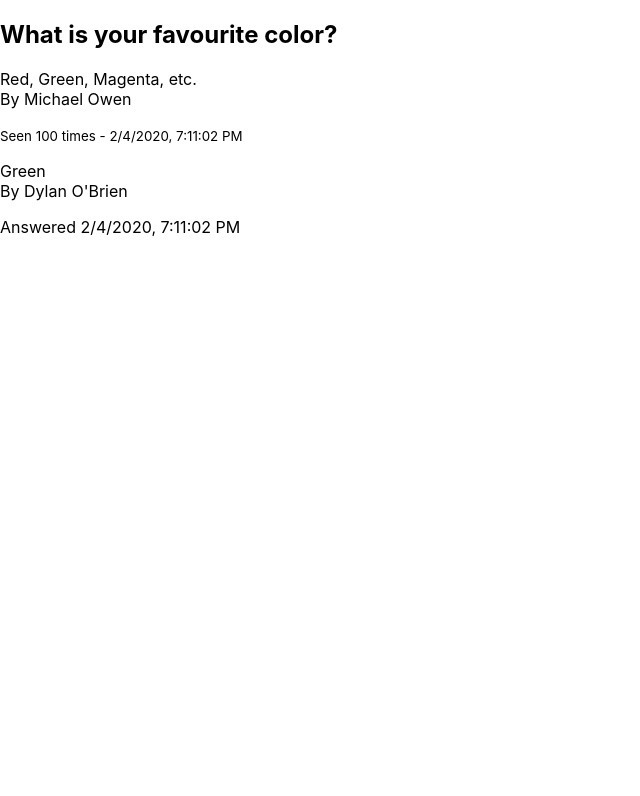
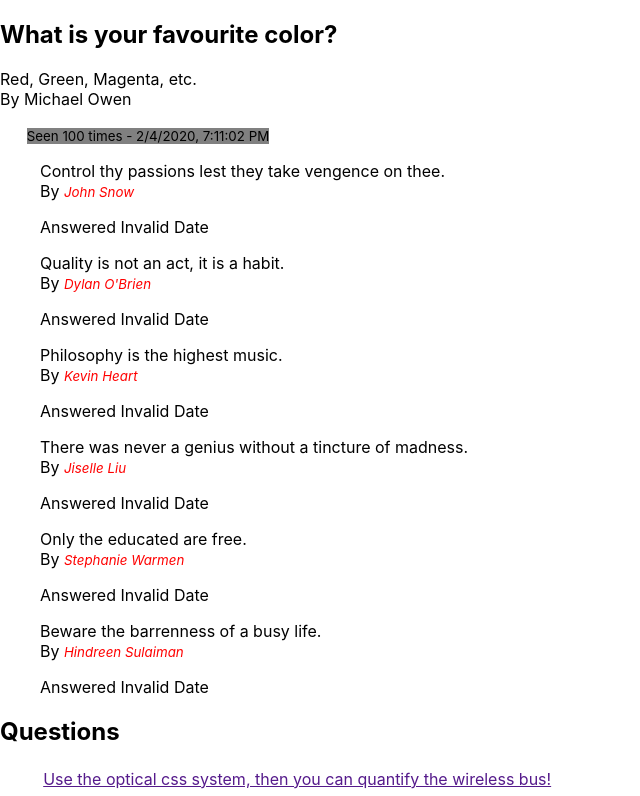
Before and after one commit to ashkan-web/React_awsomeanswer, a React (Create React App) app: page / in a window 1280 px wide. Shown: the top 796 px of the page, without its empty margins (0-640 px from the left). Built offline with nearby package versions, Linux system fonts and the light colour scheme.

Commit message:
add dynamic Question and Answer list

```diff
--- a/src/components/AnswerDetails.js
+++ b/src/components/AnswerDetails.js
@@ -5,7 +5,15 @@ export const AnswerDetails = props => {
     <div>
       <p>
         {props.body} <br />
-        By {props.author.full_name}
+        By{" "}
+        <small
+          style={{
+            color: "red",
+            fontStyle: "italic"
+          }}
+        >
+          {props.author.full_name}
+        </small>
       </p>
       <p>Answered {props.created_at.toLocaleString()}</p>
     </div>
--- /dev/null
+++ b/src/components/AnswerList.js
@@ -0,0 +1,17 @@
+import React from "react";
+
+import { AnswerDetails } from "./AnswerDetails";
+
+export const AnswerList = props => {
+  return (
+    <ul>
+      {props.answers.map(answer => (
+        <AnswerDetails
+          body={answer.body}
+          author={answer.author}
+          created_at={new Date(answer.create_at)}
+        />
+      ))}
+    </ul>
+  );
+};
--- a/src/components/App.js
+++ b/src/components/App.js
@@ -1,9 +1,15 @@
 import React from "react";
 
 import QuestionShowPage from "./QuestionShowPage";
+import { QuestionIndexPage } from "./QuestionIndexPage";
 
 const App = () => {
-  return <QuestionShowPage />;
+  return (
+    <>
+      <QuestionShowPage />
+      <QuestionIndexPage />
+    </>
+  );
 };
 
 export default App;
--- a/src/components/QuestionDetails.js
+++ b/src/components/QuestionDetails.js
@@ -8,7 +8,12 @@ export const QuestionDetails = props => {
         {props.body} <br />
         By {props.author.full_name}
       </p>
-      <small>
+      <small
+        style={{
+          margin: "2em",
+          backgroundColor: "grey"
+        }}
+      >
         Seen {props.view_count} times - {props.created_at.toLocaleString()}
       </small>
     </div>
--- /dev/null
+++ b/src/components/QuestionIndexPage.js
@@ -0,0 +1,23 @@
+import React from "react";
+
+import data from "../questionData";
+
+export const QuestionIndexPage = props => {
+  return (
+    <main>
+      <h2>Questions</h2>
+      <ul
+        style={{
+          listStyle: "none",
+          paddigLeft: 0
+        }}
+      >
+        {data.map(question => (
+          <li key={question.id} style={{ padding: "0.2em" }}>
+            <a href="">{question.title}</a>
+          </li>
+        ))}
+      </ul>
+    </main>
+  );
+};
--- a/src/components/QuestionShowPage.js
+++ b/src/components/QuestionShowPage.js
@@ -1,11 +1,13 @@
 import React from "react";
 
+import "./css/QuestionShowPage.css";
 import { QuestionDetails } from "./QuestionDetails";
-import { AnswerDetails } from "./AnswerDetails";
+import { AnswerList } from "./AnswerList";
+import oneQuestionData from "../oneQuestionData";
 
 const QuestionShowPage = () => {
   return (
-    <div>
+    <div className="Page">
       <QuestionDetails
         title="What is your favourite color?"
         body="Red, Green, Magenta, etc."
@@ -13,11 +15,7 @@ const QuestionShowPage = () => {
         view_count={100}
         created_at={new Date()}
       />
-      <AnswerDetails
-        body="Green"
-        author={{ full_name: "Dylan O'Brien " }}
-        created_at={new Date()}
-      />
+      <AnswerList answers={oneQuestionData.answers} />
     </div>
   );
 };
--- /dev/null
+++ b/src/components/css/QuestionShowPage.css
@@ -0,0 +1,3 @@
+.page{
+    padding: 1.5em;
+}
--- /dev/null
+++ b/src/oneQuestionData.js
@@ -0,0 +1,71 @@
+export default {
+  id: 28,
+  title: "Use the optical css system, then you can quantify the wireless bus!",
+  body: "There is nothing regular about Chuck Norris' expressions.",
+  created_at: "2019-12-17T00:00:00.000Z",
+  updated_at: "2018-03-28T00:00:00.000Z",
+  view_count: 31229,
+  like_count: 8,
+  author: {
+    id: 11,
+    full_name: "Grover Cremin",
+    created_at: "2020-01-29T03:00:57.427Z",
+    updated_at: "2020-01-29T03:00:57.427Z"
+  },
+  answers: [
+    {
+      id: 237,
+      body: "Control thy passions lest they take vengence on thee.",
+      created_at: "2020-01-29T03:01:00.305Z",
+      updated_at: "2020-01-29T03:01:00.305Z",
+      author: {
+        full_name: "John Snow"
+      }
+    },
+    {
+      id: 236,
+      body: "Quality is not an act, it is a habit.",
+      created_at: "2020-01-29T03:01:00.303Z",
+      updated_at: "2020-01-29T03:01:00.303Z",
+      author: {
+        full_name: "Dylan O'Brien"
+      }
+    },
+    {
+      id: 235,
+      body: "Philosophy is the highest music.",
+      created_at: "2020-01-29T03:01:00.300Z",
+      updated_at: "2020-01-29T03:01:00.300Z",
+      author: {
+        full_name: "Kevin Heart"
+      }
+    },
+    {
+      id: 234,
+      body: "There was never a genius without a tincture of madness.",
+      created_at: "2020-01-29T03:01:00.297Z",
+      updated_at: "2020-01-29T03:01:00.297Z",
+      author: {
+        full_name: "Jiselle Liu"
+      }
+    },
+    {
+      id: 233,
+      body: "Only the educated are free.",
+      created_at: "2020-01-29T03:01:00.294Z",
+      updated_at: "2020-01-29T03:01:00.294Z",
+      author: {
+        full_name: "Stephanie Warmen"
+      }
+    },
+    {
+      id: 232,
+      body: "Beware the barrenness of a busy life.",
+      created_at: "2020-01-29T03:01:00.291Z",
+      updated_at: "2020-01-29T03:01:00.291Z",
+      author: {
+        full_name: "Hindreen Sulaiman"
+      }
+    }
+  ]
+};
--- /dev/null
+++ b/src/questionData.js
@@ -0,0 +1,116 @@
+export default [
+  {
+    id: 28,
+    title:
+      "Use the optical css system, then you can quantify the wireless bus!",
+    body: "There is nothing regular about Chuck Norris' expressions.",
+    created_at: "2019-12-17T00:00:00.000Z",
+    updated_at: "2018-03-28T00:00:00.000Z",
+    author: {
+      id: 11,
+      full_name: "Grover Cremin",
+      created_at: "2020-01-29T03:00:57.427Z",
+      updated_at: "2020-01-29T03:00:57.427Z"
+    }
+  },
+  {
+    id: 180,
+    title:
+      "I'll reboot the neural adp feed, that should capacitor the ai driver!",
+    body:
+      "Chuck Norris doesn't need garbage collection because he doesn't call .Dispose(), he calls .DropKick().",
+    created_at: "2019-12-17T00:00:00.000Z",
+    updated_at: "2018-02-20T00:00:00.000Z",
+    author: {
+      id: 1,
+      full_name: "Jon Snow",
+      created_at: "2020-01-29T03:00:53.907Z",
+      updated_at: "2020-01-29T03:00:53.907Z"
+    }
+  },
+  {
+    id: 149,
+    title: "We need to navigate the neural http driver!",
+    body:
+      "Chuck Norris's keyboard doesn't have a Ctrl key because nothing controls Chuck Norris.",
+    created_at: "2019-12-08T00:00:00.000Z",
+    updated_at: "2019-06-14T00:00:00.000Z",
+    author: {
+      id: 10,
+      full_name: "Ilana Dare",
+      created_at: "2020-01-29T03:00:57.177Z",
+      updated_at: "2020-01-29T03:00:57.177Z"
+    }
+  },
+  {
+    id: 81,
+    title:
+      "The sas feed is down, back up the bluetooth system so we can navigate the css transmitter!",
+    body: "Chuck Norris can recite π. Backwards.",
+    created_at: "2019-11-11T00:00:00.000Z",
+    updated_at: "2017-07-07T00:00:00.000Z",
+    author: {
+      id: 7,
+      full_name: "Stephan Ryan",
+      created_at: "2020-01-29T03:00:56.439Z",
+      updated_at: "2020-01-29T03:00:56.439Z"
+    }
+  },
+  {
+    id: 9,
+    title:
+      "Use the multi-byte sdd driver, then you can quantify the online alarm!",
+    body: "Chuck Norris can access private methods.",
+    created_at: "2019-11-06T00:00:00.000Z",
+    updated_at: "2019-08-19T00:00:00.000Z",
+    author: {
+      id: 1,
+      full_name: "Jon Snow",
+      created_at: "2020-01-29T03:00:53.907Z",
+      updated_at: "2020-01-29T03:00:53.907Z"
+    }
+  },
+  {
+    id: 123,
+    title:
+      "Use the neural sas circuit, then you can quantify the auxiliary monitor!",
+    body:
+      "Chuck Norris doesn't need the cloud to scale his applications, he uses his laptop.",
+    created_at: "2019-10-27T00:00:00.000Z",
+    updated_at: "2016-09-25T00:00:00.000Z",
+    author: {
+      id: 9,
+      full_name: "Macy Fritsch",
+      created_at: "2020-01-29T03:00:56.930Z",
+      updated_at: "2020-01-29T03:00:56.930Z"
+    }
+  },
+  {
+    id: 158,
+    title:
+      "The css driver is down, transmit the wireless port so we can reboot the json system!",
+    body: "Chuck Norris can solve the Towers of Hanoi in one move.",
+    created_at: "2019-10-23T00:00:00.000Z",
+    updated_at: "2018-09-03T00:00:00.000Z",
+    author: {
+      id: 11,
+      full_name: "Grover Cremin",
+      created_at: "2020-01-29T03:00:57.427Z",
+      updated_at: "2020-01-29T03:00:57.427Z"
+    }
+  },
+  {
+    id: 157,
+    title:
+      "If we compress the capacitor, we can get to the smtp card through the online jbod array!",
+    body: "Chuck Norris burst the dot com bubble.",
+    created_at: "2019-10-11T00:00:00.000Z",
+    updated_at: "2019-02-02T00:00:00.000Z",
+    author: {
+      id: 5,
+      full_name: "Cleveland Zboncak",
+      created_at: "2020-01-29T03:00:55.945Z",
+      updated_at: "2020-01-29T03:00:55.945Z"
+    }
+  }
+];
```
